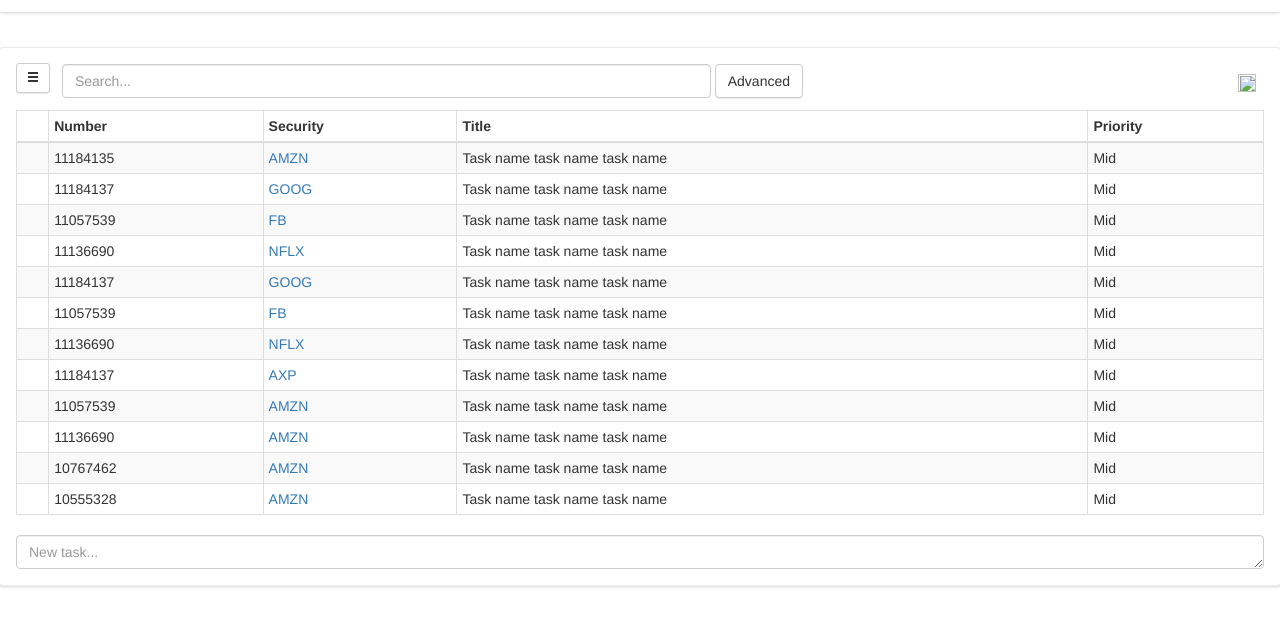
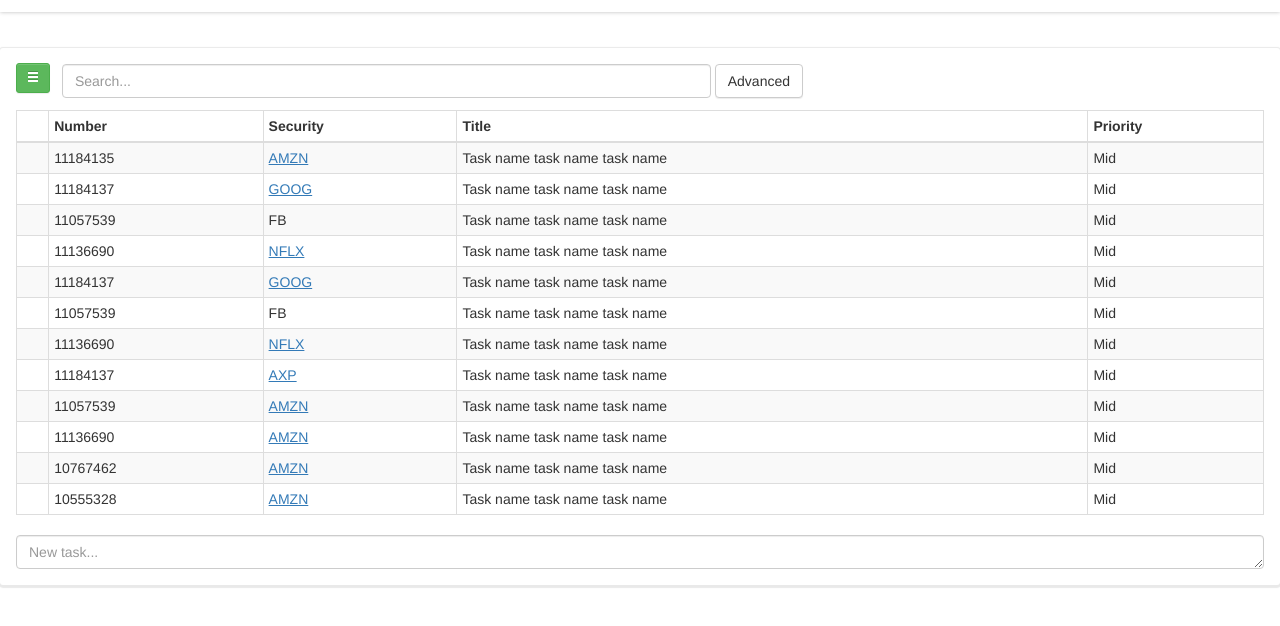
Before and after one commit to paulvanslembrouck/paulvanslembrouck.github.io, a website with bundled scripts: page bigfoot/table-inspector.html in a window 1280 px wide. Shown: the part 48-674 px from the top of the page. Built offline with nearby package versions, Linux system fonts and the light colour scheme.

Commit message:
update style

```diff
--- a/bigfoot/css/styles-custom-bg.css
+++ b/bigfoot/css/styles-custom-bg.css
@@ -15,6 +15,10 @@
 
 a:active, a:hover, a:link, a:visited {
 	text-decoration: none;
+}
+
+td > a:active, td > a:hover, td > a:link, td > a:visited {
+	text-decoration: underline;
 }
 
 .container-fluid {
@@ -43,6 +47,28 @@
 	font-size: 14px;
 	z-index:1000;
 
+}
+
+/* Buttons */
+.btn {
+	background-image: none;
+	font-weight: bold;
+	box-shadow: none;
+	text-shadow: none;
+	-moz-box-shadow: none;
+	-webkit-box-shadow: none;
+}
+
+
+.btn-default {
+	color: rgb(75, 79, 86);
+	background-color: rgb(246, 247, 249);
+	border-color: #ced0d4;
+}
+
+.btn-success {
+	background-color: #00afaa;
+	border-color: #00afaa;
 }
 
 
@@ -174,6 +200,10 @@
 	display: inline-block;
 	height: 100vh;
 
+}
+
+.content > a {
+	text-decoration: underline;
 }
 
 tr {
--- a/bigfoot/table-inspector.html
+++ b/bigfoot/table-inspector.html
@@ -10,9 +10,9 @@
 		<meta name="author" content="paul van slembrouck">
 
 		<title>
-		    Tasks
+		    Table Interactions
 		</title>
-
+		<link href="https://fonts.googleapis.com/css2?family=Lato:wght@300;400;700;900&display=swap" rel="stylesheet">
 		<!-- Bootstrap core CSS -->
 		<link href="../bigfoot/css/bootstrap.min.css" rel="stylesheet">
 		<link href="../bigfoot/css/bootstrap-theme.min.css" rel="stylesheet">
@@ -71,12 +71,11 @@
 		<div id="task-table">
 			<form class="form-inline">
 				<div class="form-group">
-						<button id="btn-main-sidebar" type="button" class="btn btn-default btn-sm"><span class="glyphicon glyphicon-menu-hamburger" aria-hidden="true"></span></button>
+						<button id="btn-main-sidebar" type="button" class="btn btn-success btn-sm"><span class="glyphicon glyphicon-menu-hamburger" aria-hidden="true"></span></button>
 						<input type="search" class="form-control" id="taskSearch" placeholder="Search...">
 						<button class="btn btn-default">Advanced</button>
 				</div>
 			</form>
-			<div id="settings"><img width="18px" src="img/settings-light.png" ></div>
 			<div class="ST-table">
 				<table class="table table-striped table-bordered table-hover table-condensed">
 					<thead><tr class="header">
@@ -85,40 +84,40 @@
 					</thead>
 					<tbody>
 					<tr>
-						<td></td><td>11184135</td><td><a href="https://finance.yahoo.com/quote/AMZN/" target="_blank">AMZN</a></td><td>Task name task name task name</td><td>Mid</td>
+						<td></td><td>11184135</td><td><a href="index.html">AMZN</a></td><td>Task name task name task name</td><td>Mid</td>
 					</tr>
 					<tr>
-						<td></td><td>11184137</td><td><a href="https://finance.yahoo.com/quote/GOOG/" target="_blank">GOOG</a></td><td>Task name task name task name</td><td>Mid</td>
+						<td></td><td>11184137</td><td><a href="index.html">GOOG</a></td><td>Task name task name task name</td><td>Mid</td>
 					</tr>
 					<tr>
-						<td></td><td>11057539</td><td><a href="https://finance.yahoo.com/quote/FB/" target="_blank">FB</a></td><td>Task name task name task name</td><td>Mid</td>
+						<td></td><td>11057539</td><td><a href="index.html"></a>FB</a></td><td>Task name task name task name</td><td>Mid</td>
 					</tr>
 					<tr>
-						<td></td><td>11136690</td><td><a href="https://finance.yahoo.com/quote/NFLX/" target="_blank">NFLX</a></td><td>Task name task name task name</td><td>Mid</td>
+						<td></td><td>11136690</td><td><a href="index.html">NFLX</a></td><td>Task name task name task name</td><td>Mid</td>
 					</tr>
 					<tr>
-						<td></td><td>11184137</td><td><a href="https://finance.yahoo.com/quote/GOOG/" target="_blank">GOOG</a></td><td>Task name task name task name</td><td>Mid</td>
+						<td></td><td>11184137</td><td><a href="index.html">GOOG</a></td><td>Task name task name task name</td><td>Mid</td>
 					</tr>
 					<tr>
-						<td></td><td>11057539</td><td><a href="https://finance.yahoo.com/quote/FB/" target="_blank">FB</a></td><td>Task name task name task name</td><td>Mid</td>
+						<td></td><td>11057539</td><td><a href="index.html"></a>FB</a></td><td>Task name task name task name</td><td>Mid</td>
 					</tr>
 					<tr>
-						<td></td><td>11136690</td><td><a href="https://finance.yahoo.com/quote/NFLX/" target="_blank">NFLX</a></td><td>Task name task name task name</td><td>Mid</td>
+						<td></td><td>11136690</td><td><a href="index.html">NFLX</a></td><td>Task name task name task name</td><td>Mid</td>
 					</tr>
 					<tr>
-						<td></td><td>11184137</td><td><a href="https://finance.yahoo.com/quote/AXP/" target="_blank">AXP</a></td><td>Task name task name task name</td><td>Mid</td>
+						<td></td><td>11184137</td><td><a href="index.html">AXP</a></td><td>Task name task name task name</td><td>Mid</td>
 					</tr>
 					<tr>
-						<td></td><td>11057539</td><td><a href="https://finance.yahoo.com/quote/AMZN/" target="_blank">AMZN</a></td><td>Task name task name task name</td><td>Mid</td>
+						<td></td><td>11057539</td><td><a href="index.html">AMZN</a></td><td>Task name task name task name</td><td>Mid</td>
 					</tr>
 					<tr>
-						<td></td><td>11136690</td><td><a href="https://finance.yahoo.com/quote/AMZN/" target="_blank">AMZN</a></td><td>Task name task name task name</td><td>Mid</td>
+						<td></td><td>11136690</td><td><a href="index.html">AMZN</a></td><td>Task name task name task name</td><td>Mid</td>
 					</tr>
 					<tr>
-						<td></td><td>10767462</td><td><a href="https://finance.yahoo.com/quote/AMZN/" target="_blank">AMZN</a></td><td>Task name task name task name</td><td>Mid</td>
+						<td></td><td>10767462</td><td><a href="index.html">AMZN</a></td><td>Task name task name task name</td><td>Mid</td>
 					</tr>
 					<tr>
-						<td></td><td>10555328</td><td><a href="https://finance.yahoo.com/quote/AMZN/" target="_blank">AMZN</a></td><td>Task name task name task name</td><td>Mid</td>
+						<td></td><td>10555328</td><td><a href="index.html">AMZN</a></td><td>Task name task name task name</td><td>Mid</td>
 					</tr>
 
 					</tbody>
```
